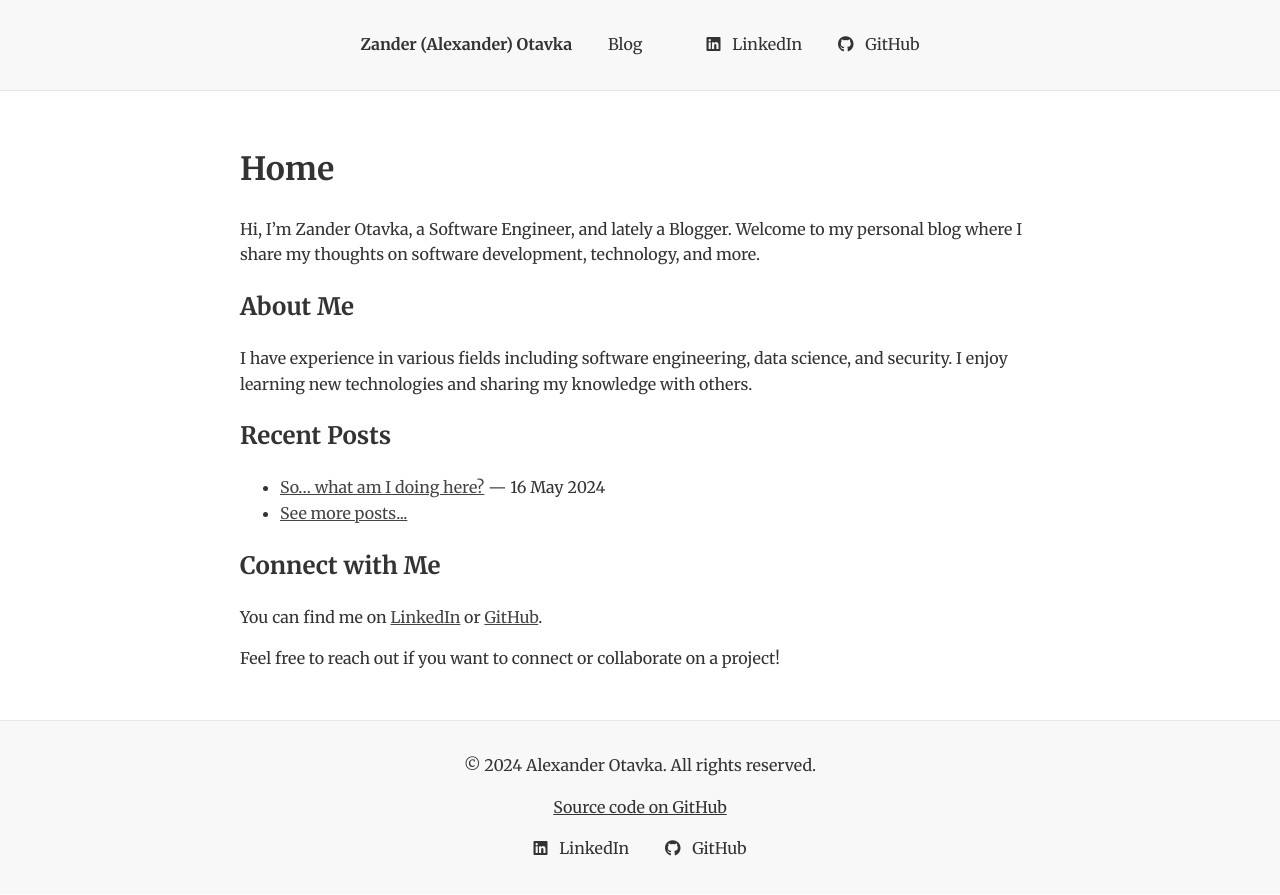
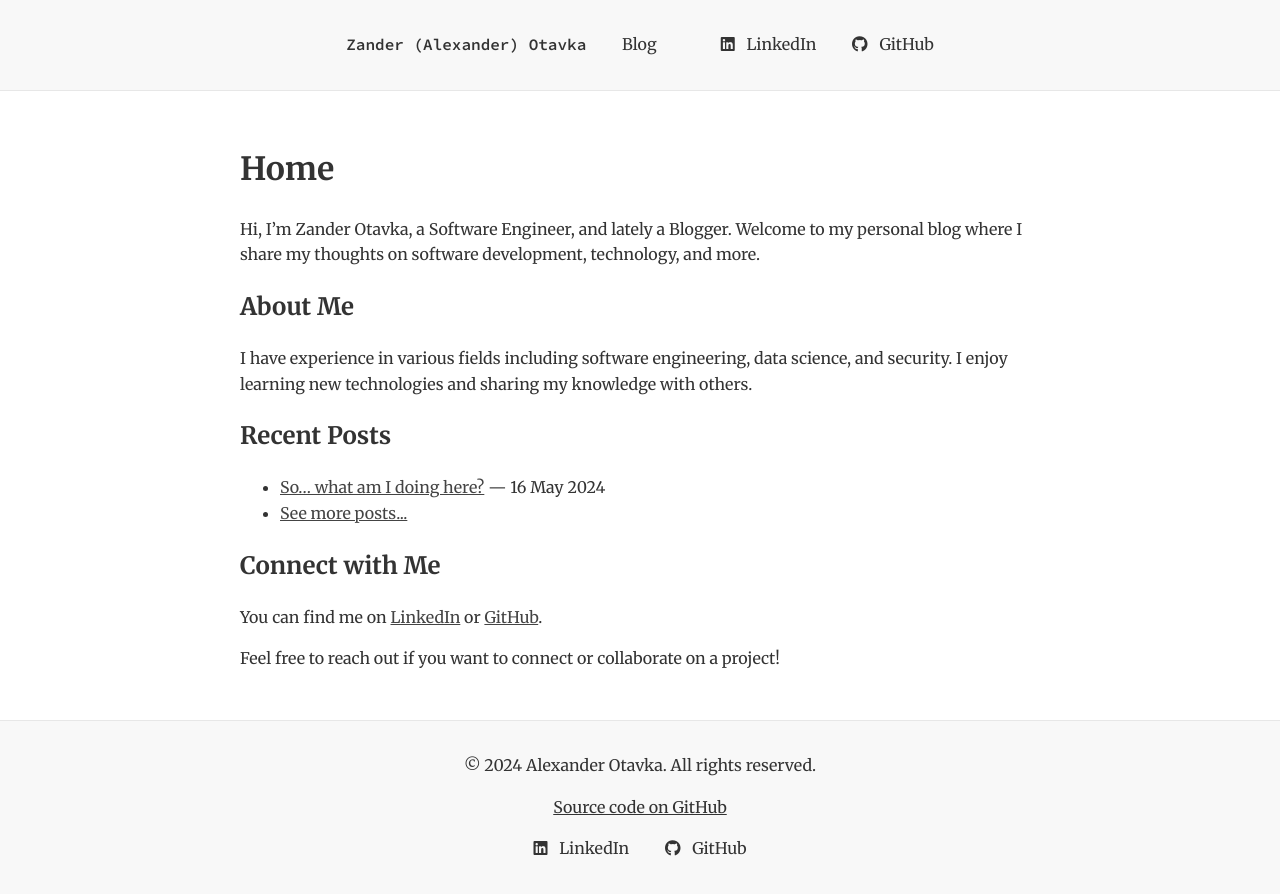
Before and after one commit to AlexanderOtavka/AlexanderOtavka.github.io, a Jekyll site: the page built from index.md, in a window 1280 px wide. Shown: the top 895 px of the page. Built offline with Jekyll 4.4.1, drawn with Linux system fonts in a browser that asks for light colours.

Commit message:
Use custom font for home link

```diff
--- a/_layouts/default.html
+++ b/_layouts/default.html
@@ -4,7 +4,7 @@
   <meta charset="UTF-8">
   <title>{{ page.title }} | {{ site.title }}</title>
   <meta name="viewport" content="width=device-width, initial-scale=1.0">
-  <link href="https://fonts.googleapis.com/css2?family=Merriweather:wght@300;400;700&display=swap" rel="stylesheet">
+  <link href="https://fonts.googleapis.com/css2?family=Merriweather:wght@300;400;700&family=Source+Code+Pro:wght@600&display=swap" rel="stylesheet">
   <link rel="stylesheet" href="https://cdnjs.cloudflare.com/ajax/libs/font-awesome/6.0.0-beta3/css/all.min.css">
   <link rel="stylesheet" href="{{ '/assets/css/main.css' | relative_url }}">
 
--- a/assets/css/main.css
+++ b/assets/css/main.css
@@ -45,7 +45,7 @@ nav ul li a {
 }
 
 .nav-home {
-  font-weight: bold;
+  font-family: 'Source Code Pro', monospace;
 }
 
 main {
```
